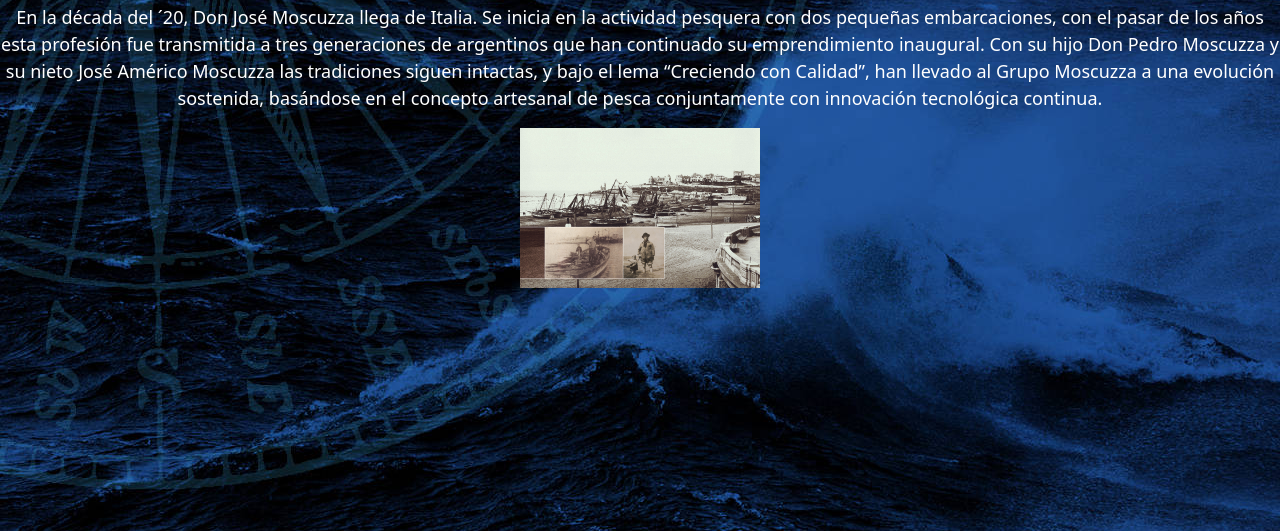
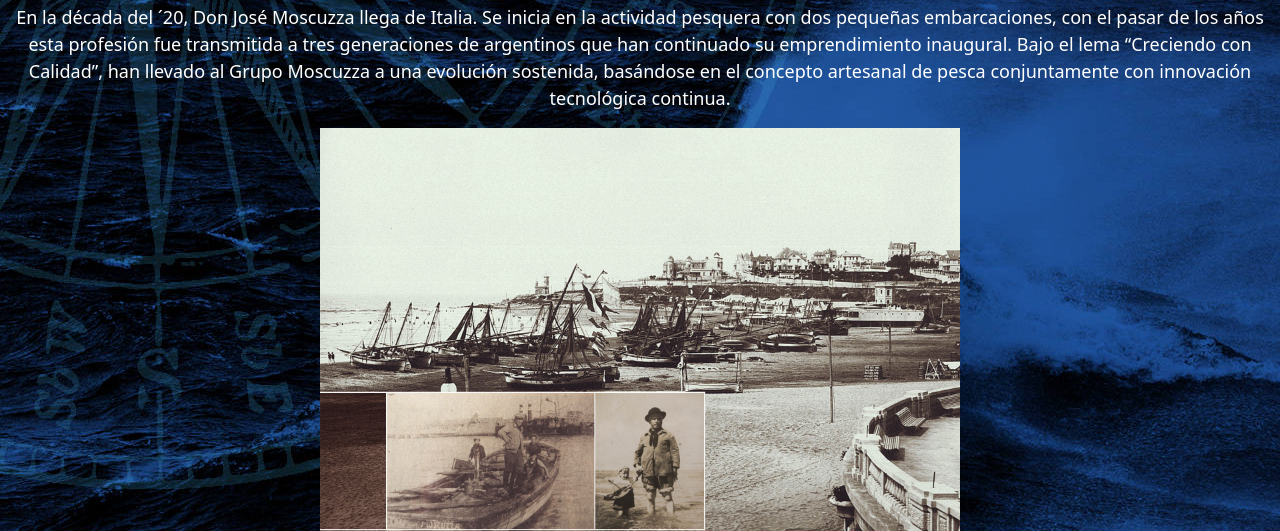
Before and after one commit to juanipijuan/proyectoentrega, a plain HTML site: page pages/historia.html in a window 1280 px wide. Shown: the part 269-800 px from the top of the page. Drawn offline with nearby package versions, Linux system fonts and the light colour scheme.

Commit message:
media query index

```diff
--- a/css/styles.css
+++ b/css/styles.css
@@ -9,7 +9,19 @@
 }
 
 .imagen{
-    width: 30vh;
+    width: 25vh;
+}
+
+@media only screen and (min-width:600px){
+    .imagen{
+        width:50vh;
+    }
+}
+
+@media only screen and (min-width:900px){
+    .imagen{
+        width:80vh;
+    }
 }
 
 h2{
@@ -20,10 +32,8 @@ h2{
 .main{
     background-image: url(../img/fondo.jpg);
     background-repeat: no-repeat;
-    /*background-size: 100%;*/ /*borrar*/
     background-position: center;
     height: 100vh;
-    /*width: 100%;*/ /*borrar*/
     color: white;
     font-size: large;
     text-align: center;
--- a/pages/historia.html
+++ b/pages/historia.html
@@ -58,7 +58,7 @@
             <h2>UN POCO DE NUESTRA HISTORIA...</h2>
             <p>
             En la década del ´20, Don José Moscuzza llega de Italia. Se inicia en la actividad pesquera con dos pequeñas embarcaciones, con el pasar de los años esta profesión fue transmitida a tres generaciones de argentinos que han continuado su emprendimiento inaugural.
-            Con su hijo Don Pedro Moscuzza y su nieto José Américo Moscuzza las tradiciones siguen intactas, y bajo el lema “Creciendo con Calidad”, han llevado al Grupo Moscuzza a una evolución sostenida, basándose en el concepto artesanal de pesca conjuntamente con innovación tecnológica continua.
+            Bajo el lema “Creciendo con Calidad”, han llevado al Grupo Moscuzza a una evolución sostenida, basándose en el concepto artesanal de pesca conjuntamente con innovación tecnológica continua.
             </p>
             <img class="imagen" src="../img/historia.jpg" alt="historia">
         </div>
```
Also changed, not shown: index.html (+1 -2 lines).
